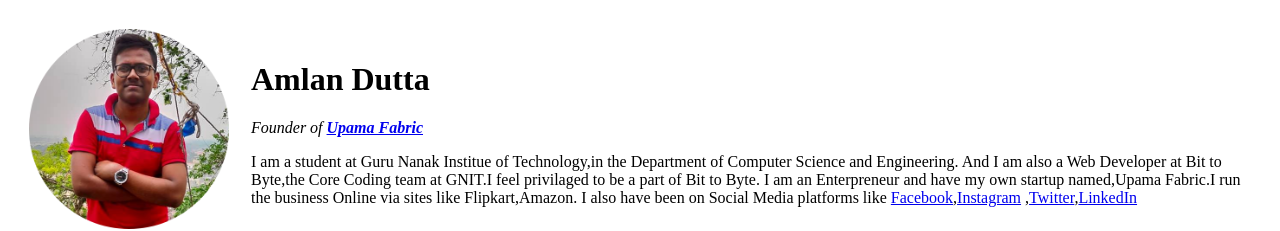
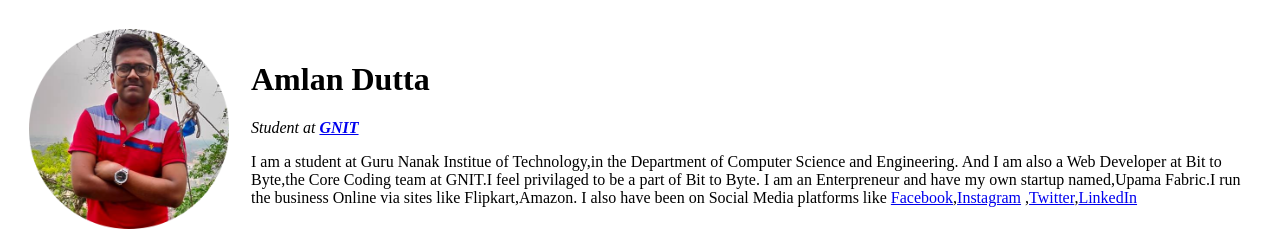
Before and after one commit to Amlan-007/CV, a plain HTML site: page index.html in a window 1280 px wide. Shown: the top 231 px of the page. Drawn offline with Linux system fonts and the light colour scheme.

Commit message:
Update index.html

```diff
--- a/index.html
+++ b/index.html
@@ -13,8 +13,8 @@
       </td>
       <td>
         <h1>Amlan Dutta</h1>
-        <p><em>Founder of <strong><a href="https://www.flipkart.com/search?q=upama%20fabric&otracker=search&otracker1=search&marketplace=FLIPKART&as-show=on&as=off">
-                Upama Fabric</a></strong></em></p>
+        <p><em>Student at <strong><a href="https://gnit.ac.in/">
+                GNIT</a></strong></em></p>
         <p>I am a student at Guru Nanak Institue of Technology,in the Department of Computer Science and Engineering.
           And I am also a Web Developer at Bit to Byte,the Core Coding team at GNIT.I feel privilaged to be a part of Bit to Byte.
           I am an Enterpreneur and have my own startup named,Upama Fabric.I run the business Online via sites like Flipkart,Amazon.
```
